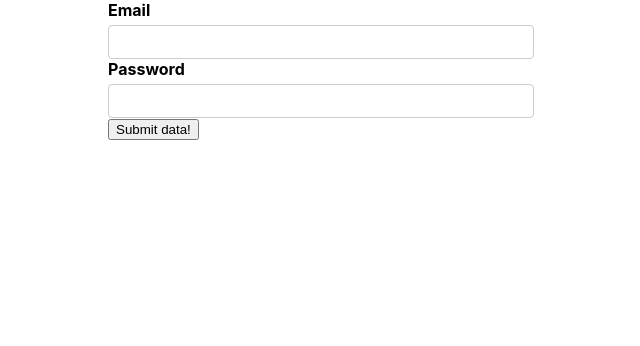
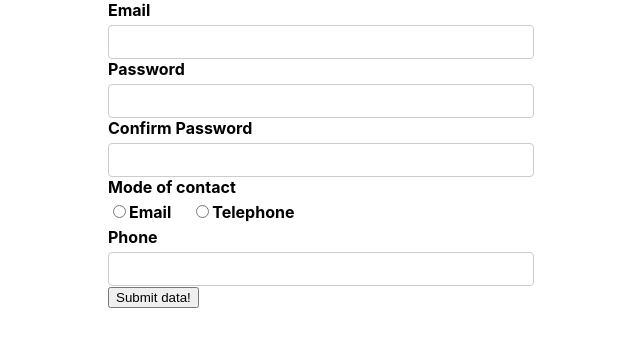
Before and after one commit to lukasz-klekner/formik_controls, a React (Create React App) app: page / in a window 1280 px wide. Shown: the top 346 px of the page, without its empty margins (319-959 px from the left). Built offline with nearby package versions, Linux system fonts and the light colour scheme.

Commit message:
creates RegistrationForm

```diff
--- a/src/App.js
+++ b/src/App.js
@@ -1,12 +1,14 @@
 import './App.css'
 import FormikContainer from './components/FormikContainer'
 import LoginForm from './components/LoginForm'
+import RegistrationForm from './components/RegistrationForm'
 
 function App() {
   return (
     <div className='App'>
       {/* <FormikContainer /> */}
-      <LoginForm />
+      {/* <LoginForm /> */}
+      <RegistrationForm />
     </div>
   )
 }
--- /dev/null
+++ b/src/components/RegistrationForm.js
@@ -0,0 +1,78 @@
+import { Formik, Form } from 'formik'
+import * as Yup from 'yup'
+import FormikControl from './FormikControl'
+
+const RegistrationForm = () => {
+  const options = [
+    { key: 'Email', value: 'emailmoc' },
+    { key: 'Telephone', value: 'telephonemoc' },
+  ]
+  const initialValues = {
+    email: '',
+    password: '',
+    confirmPassword: '',
+    modeOfContact: '',
+    phone: '',
+  }
+  const validationSchema = Yup.object({
+    email: Yup.string().email('Invalid email').required('Required'),
+    password: Yup.string().required('Required'),
+    confirmPassword: Yup.string()
+      .oneOf([Yup.ref('password'), ''], 'Passwords must match')
+      .required('Required'),
+    modeOfContact: Yup.string().required('Required'),
+    phone: Yup.string().when('modeOfContact', {
+      is: 'telephonemoc',
+      then: Yup.string().required('Required'),
+    }),
+  })
+  const onSubmit = (values) => console.log('Form data', values)
+
+  return (
+    <Formik
+      initialValues={initialValues}
+      validationSchema={validationSchema}
+      onSubmit={onSubmit}
+    >
+      {(formik) => (
+        <Form>
+          <FormikControl
+            control='input'
+            type='email'
+            label='Email'
+            name='email'
+          />
+          <FormikControl
+            control='input'
+            type='password'
+            label='Password'
+            name='password'
+          />
+          <FormikControl
+            control='input'
+            type='password'
+            label='Confirm Password'
+            name='confirmPassword'
+          />
+          <FormikControl
+            control='radio'
+            label='Mode of contact'
+            name='modeOfContact'
+            options={options}
+          />
+          <FormikControl
+            control='input'
+            type='text'
+            label='Phone'
+            name='phone'
+          />
+          <button type='submit' disabled={!formik.isValid}>
+            Submit data!
+          </button>
+        </Form>
+      )}
+    </Formik>
+  )
+}
+
+export default RegistrationForm
```
